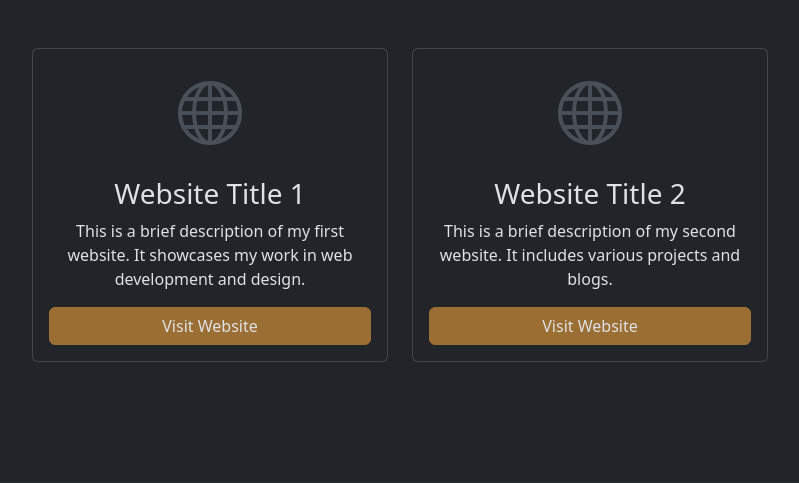
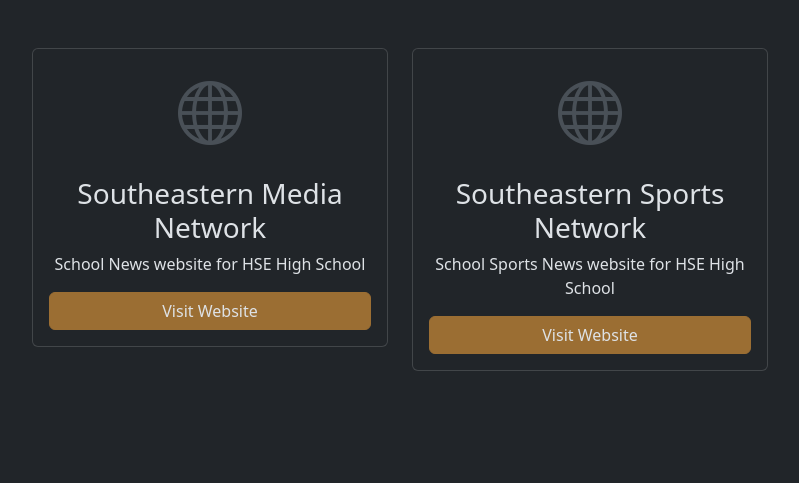
Before and after one commit to AvatarNit/nithiksajjaHP, a Python web app: template templates/websites.html in a window 1280 px wide. Shown: the part 278-761 px from the top of the page, without its empty margins (240-1039 px from the left). Run offline with Jinja, Linux system fonts and the light colour scheme; the template is opened without the code that fills it, so the values that code supplies are empty.

Commit message:
Updated websites

```diff
--- a/templates/websites.html
+++ b/templates/websites.html
@@ -16,18 +16,18 @@
             <div class="col-md-4 mb-4">
                 <div class="card website-card text-center p-3">
                     <i class="bi bi-globe website-icon"></i>
-                    <h3 class="mt-3">Website Title 1</h3>
-                    <p>This is a brief description of my first website. It showcases my work in web development and design.</p>
-                    <a href="https://www.example.com" target="_blank" class="btn btn-website">Visit Website</a>
+                    <h3 class="mt-3">Southeastern Media Network</h3>
+                    <p>School News website for HSE High School</p>
+                    <a href="https://www.southeasternmedianetwork.com/" target="_blank" class="btn btn-website">Visit Website</a>
                 </div>
             </div>
             <!-- Website 2 -->
             <div class="col-md-4 mb-4">
                 <div class="card website-card text-center p-3">
                     <i class="bi bi-globe website-icon"></i>
-                    <h3 class="mt-3">Website Title 2</h3>
-                    <p>This is a brief description of my second website. It includes various projects and blogs.</p>
-                    <a href="https://www.example.com" target="_blank" class="btn btn-website">Visit Website</a>
+                    <h3 class="mt-3">Southeastern Sports Network</h3>
+                    <p>School Sports News website for HSE High School</p>
+                    <a href="https://southeasternsportsnetwork.com/" target="_blank" class="btn btn-website">Visit Website</a>
                 </div>
             </div>
             <!-- Add more websites as needed -->
```
